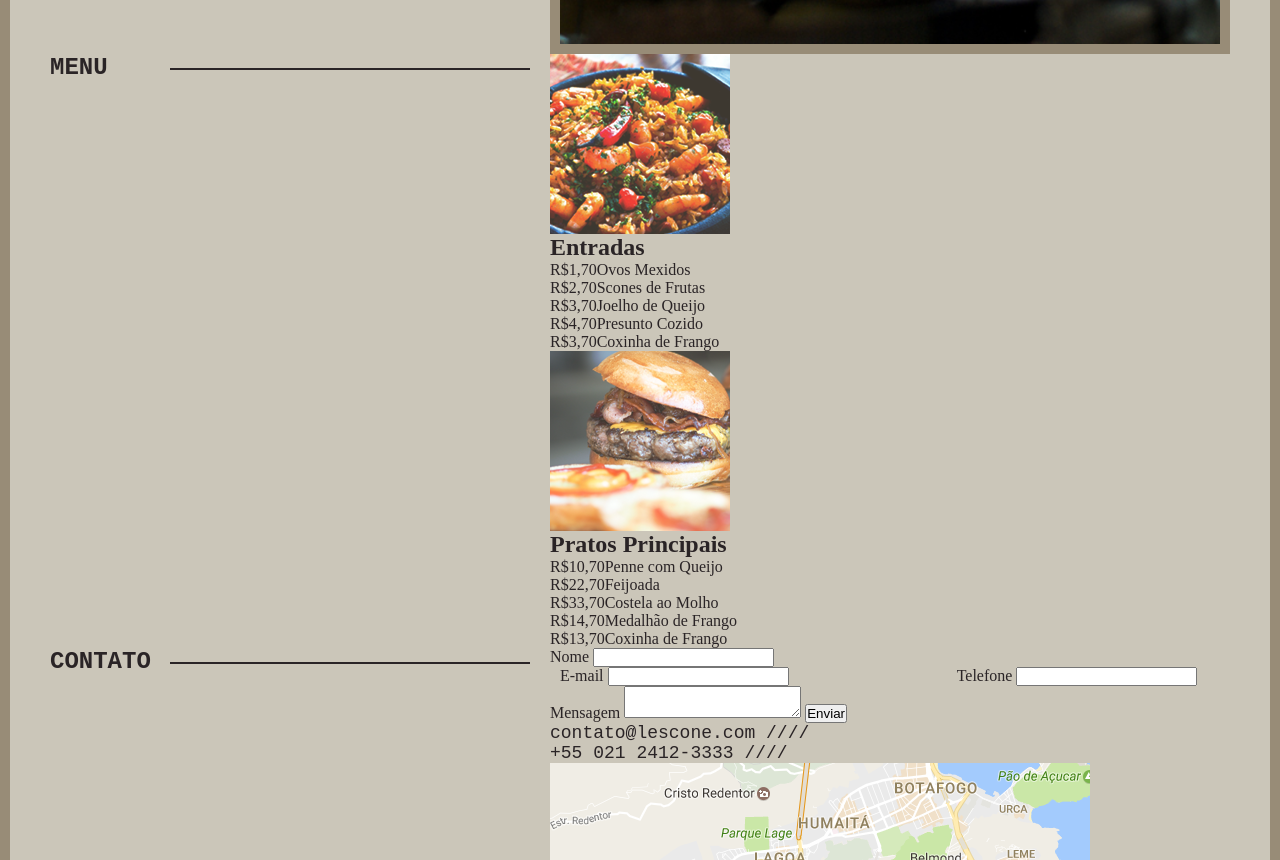
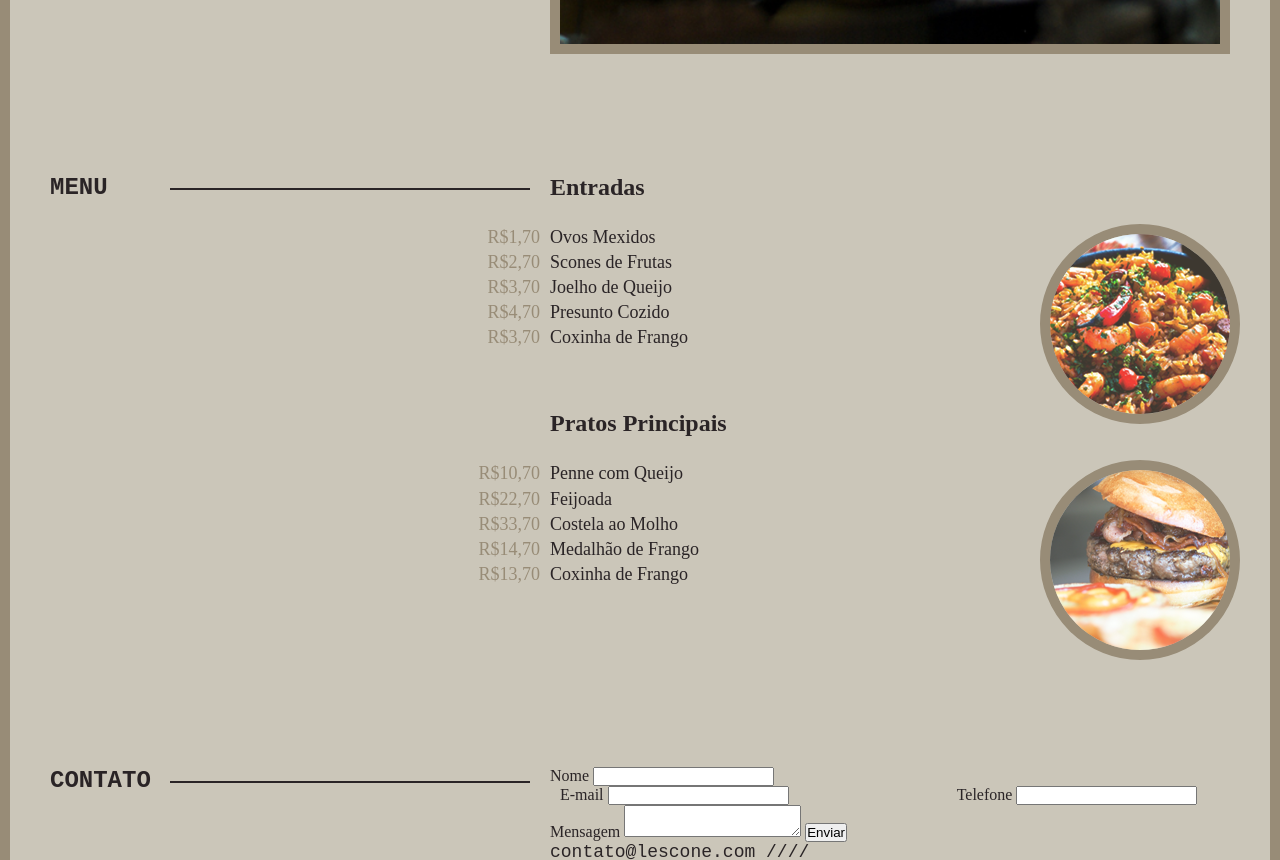
Before and after one commit to emmanuelmarcosdeoliveira/Le-Scone, a website: page index.html in a window 1280 px wide. Shown: the part 892-1752 px from the top of the page. Drawn offline with nearby package versions, Linux system fonts and the light colour scheme; files that its build step writes are made by us from their sources; files whose address does not match are found by name; a web font is replaced by a local one.

Commit message:
:lipstick: Section -  menu

```diff
--- a/source/sass/_intro.scss
+++ b/source/sass/_intro.scss
@@ -51,5 +51,5 @@
 }
 .intro-foto {
   border: 10px solid mixins.$cor-3;
-width: 100%;
-}
+  width: 100%;
+  }
--- a/source/sass/_main.scss
+++ b/source/sass/_main.scss
@@ -46,5 +46,5 @@ img {
 }
 p {
   font-size: 18px;
-  font-family: 'PT Mono', monospace;
-  }
+  font-family: "PT Mono", monospace;
+}
--- /dev/null
+++ b/source/sass/_menu.scss
@@ -0,0 +1,49 @@
+@use "./mixins";
+.menu {
+  margin-top: 120px;
+  margin-bottom: 120px;
+  @include mixins.device(mobile) {
+    margin-top: 60px;
+    margin-bottom: 60px;
+  }
+}
+.menu-item {
+  margin-bottom: 60px;
+  h2 {
+    @include mixins.estilo-2(24);
+    margin-bottom: 1em;
+  }
+  li {
+    font-size: 18px;
+    line-height: 1.4;
+  }
+  span {
+    font-family: mixins.$fonte-2;
+    color: mixins.$cor-3;
+    display: inline-block;
+    width: 70px;
+    text-align: right;
+    margin-right: 10px;
+    margin-left: -80px;
+    @include mixins.device(mobile) {
+      margin-left: 0px;
+      width: auto;
+    }
+  }
+  img {
+    border-radius: 50%;
+    border: 10px solid mixins.$cor-3;
+    position: absolute;
+    right: 0px;
+    margin-top: 50px;
+    @include mixins.device(tablet) {
+      right: 60px;
+      margin-top: 25px;
+    }
+    @include mixins.device(mobile) {
+      width: 120px;
+      margin-top: 20px;
+      right: 30px;
+    }
+  }
+}
--- a/source/sass/styles.scss
+++ b/source/sass/styles.scss
@@ -1,3 +1,4 @@
 @use "./mixins";
 @use "./main";
 @use "./intro";
+@use "./menu";
```
Also changed, not shown: gulpfile.js (+12 -10 lines).
